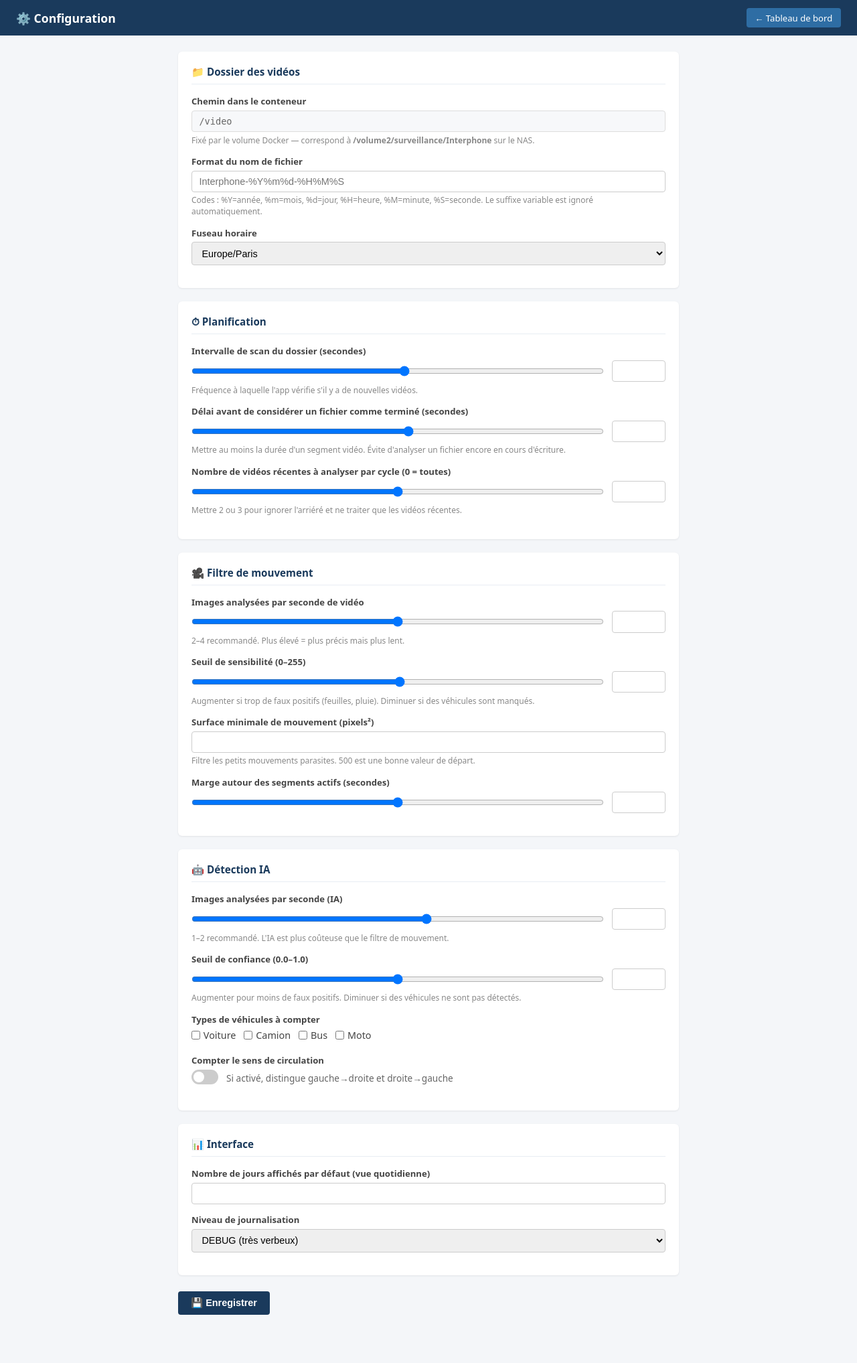
After one commit to Mathiaspayet/comptage-vehicules, a Python web app: template src/templates/config.html in a window 1280 px wide. The commit adds this page. Shown: the whole page at 67% size. Run offline with Jinja, Linux system fonts and the light colour scheme; the template is opened without the code that fills it, so the values that code supplies are empty.

Commit message:
feat: interface de configuration web complète
- Nouvelle page /config/ avec tous les paramètres éditables :
  format du nom de fichier, fuseau horaire, planification,
  filtre de mouvement, seuils IA, types de véhicules, etc.
- Bouton "Redémarrer" intégré : envoie SIGTERM à PID 1,
  Docker relance le conteneur automatiquement (restart: always)
- Plus besoin de créer config.yaml manuellement :
  l'app démarre avec des valeurs par défaut et l'UI crée le fichier
- Bouton ⚙️ Configuration ajouté dans le header du dashboard

Co-Authored-By: Claude Sonnet 4.6 <noreply@anthropic.com>

```diff
--- a/docker-compose.yml
+++ b/docker-compose.yml
@@ -5,9 +5,9 @@
 # via Container Manager ou : docker compose up -d
 #
 # AVANT DE DÉMARRER :
-#   1. Copiez config.example.yaml en config.yaml dans /volume2/docker/comptage/data/
-#   2. Remplissez config.yaml avec vos valeurs réelles
-#   3. Ajustez VIDEO_PATH ci-dessous avec le chemin de vos vidéos
+#   1. Créez le dossier /volume2/docker/comptage/data/ sur le NAS
+#   2. Démarrez les conteneurs — la configuration se fait via l'interface web
+#      http://[IP-NAS]:8080/config/
 # ============================================================
 
 services:
--- a/src/dashboard.py
+++ b/src/dashboard.py
@@ -8,6 +8,7 @@ from flask import Flask, jsonify, render_template, request
 
 from .calibration import create_calibration_blueprint
 from .config import Config
+from .config_editor import create_config_blueprint
 from .database import Database
 
 logger = logging.getLogger(__name__)
@@ -31,6 +32,10 @@ def create_app(config: Config, db: Database) -> Flask:
     # ── Calibration sous /calibration ──────────────────────────────
     calib_bp = create_calibration_blueprint(config)
     app.register_blueprint(calib_bp)
+
+    # ── Configuration sous /config ─────────────────────────────────
+    config_bp = create_config_blueprint(config)
+    app.register_blueprint(config_bp)
 
     # ── Dashboard ──────────────────────────────────────────────────
     @app.route("/")
--- /dev/null
+++ b/src/templates/config.html
@@ -0,0 +1,302 @@
+<!DOCTYPE html>
+<html lang="fr">
+<head>
+  <meta charset="UTF-8">
+  <meta name="viewport" content="width=device-width, initial-scale=1.0">
+  <title>Configuration — Comptage de véhicules</title>
+  <style>
+    *, *::before, *::after { box-sizing: border-box; margin: 0; padding: 0; }
+    body { font-family: system-ui, sans-serif; background: #f4f6f9; color: #222; }
+    header { background: #1a3a5c; color: #fff; padding: .75rem 1.5rem; display: flex; align-items: center; gap: 1rem; }
+    header h1 { font-size: 1.1rem; flex: 1; }
+    .btn-back { background: #2e6da4; color: #fff; border: none; border-radius: 4px; padding: .35rem .8rem; font-size: .82rem; cursor: pointer; text-decoration: none; }
+    .btn-back:hover { background: #3a7fc1; }
+    main { max-width: 780px; margin: 1.5rem auto; padding: 0 1rem 3rem; }
+    .card { background: #fff; border-radius: 6px; padding: 1.25rem; box-shadow: 0 1px 3px rgba(0,0,0,.08); margin-bottom: 1.25rem; }
+    .card h2 { font-size: .95rem; color: #1a3a5c; margin-bottom: 1rem; padding-bottom: .5rem; border-bottom: 1px solid #e8edf3; }
+    .field { margin-bottom: .9rem; }
+    .field label { display: block; font-size: .82rem; font-weight: 600; color: #444; margin-bottom: .3rem; }
+    .field .hint { font-size: .75rem; color: #888; margin-top: .2rem; }
+    input[type=text], input[type=number], select { width: 100%; padding: .45rem .65rem; border: 1px solid #ccc; border-radius: 4px; font-size: .9rem; }
+    input[type=range] { width: 100%; margin: .25rem 0; }
+    .range-row { display: flex; align-items: center; gap: .75rem; }
+    .range-row input[type=number] { width: 80px; flex-shrink: 0; }
+    .checkboxes { display: flex; gap: .75rem; flex-wrap: wrap; margin-top: .3rem; }
+    .checkboxes label { display: flex; align-items: center; gap: .3rem; font-weight: normal; font-size: .9rem; cursor: pointer; }
+    .toggle-row { display: flex; align-items: center; gap: .75rem; }
+    .toggle { position: relative; display: inline-block; width: 40px; height: 22px; flex-shrink: 0; }
+    .toggle input { opacity: 0; width: 0; height: 0; }
+    .slider { position: absolute; inset: 0; background: #ccc; border-radius: 22px; transition: .3s; cursor: pointer; }
+    .slider:before { content: ''; position: absolute; width: 16px; height: 16px; left: 3px; bottom: 3px; background: #fff; border-radius: 50%; transition: .3s; }
+    input:checked + .slider { background: #1a3a5c; }
+    input:checked + .slider:before { transform: translateX(18px); }
+    .readonly-field { background: #f7f8fa; border: 1px solid #ddd; border-radius: 4px; padding: .45rem .65rem; font-size: .85rem; color: #666; font-family: monospace; }
+    .actions { display: flex; gap: .75rem; align-items: center; flex-wrap: wrap; margin-top: 1.5rem; }
+    .btn { padding: .55rem 1.2rem; border: none; border-radius: 4px; font-size: .9rem; cursor: pointer; font-weight: 600; }
+    .btn-save    { background: #1a3a5c; color: #fff; }
+    .btn-save:hover { background: #2a5080; }
+    .btn-restart { background: #d97706; color: #fff; display: none; }
+    .btn-restart:hover { background: #b45309; }
+    #msg { font-size: .85rem; padding: .4rem .8rem; border-radius: 4px; }
+    #msg.ok  { background: #dcfce7; color: #166534; }
+    #msg.err { background: #fee2e2; color: #991b1b; }
+    #msg.warn { background: #fef9c3; color: #854d0e; }
+  </style>
+</head>
+<body>
+<header>
+  <h1>⚙️ Configuration</h1>
+  <a class="btn-back" href="/">← Tableau de bord</a>
+</header>
+<main>
+
+  <!-- VIDÉOS -->
+  <div class="card">
+    <h2>📁 Dossier des vidéos</h2>
+    <div class="field">
+      <label>Chemin dans le conteneur</label>
+      <div class="readonly-field">/video</div>
+      <div class="hint">Fixé par le volume Docker — correspond à <strong>/volume2/surveillance/Interphone</strong> sur le NAS.</div>
+    </div>
+    <div class="field">
+      <label for="filename_datetime_format">Format du nom de fichier</label>
+      <input type="text" id="filename_datetime_format" placeholder="Interphone-%Y%m%d-%H%M%S">
+      <div class="hint">Codes : %Y=année, %m=mois, %d=jour, %H=heure, %M=minute, %S=seconde. Le suffixe variable est ignoré automatiquement.</div>
+    </div>
+    <div class="field">
+      <label for="timezone">Fuseau horaire</label>
+      <select id="timezone">
+        <option value="Europe/Paris">Europe/Paris</option>
+        <option value="Europe/London">Europe/London</option>
+        <option value="Europe/Berlin">Europe/Berlin</option>
+        <option value="Europe/Madrid">Europe/Madrid</option>
+        <option value="Europe/Rome">Europe/Rome</option>
+        <option value="UTC">UTC</option>
+      </select>
+    </div>
+  </div>
+
+  <!-- PLANIFICATION -->
+  <div class="card">
+    <h2>⏱ Planification</h2>
+    <div class="field">
+      <label for="scan_interval_seconds">Intervalle de scan du dossier (secondes)</label>
+      <div class="range-row">
+        <input type="range" id="scan_interval_range" min="10" max="300" step="10" oninput="sync('scan_interval_seconds', this.value)">
+        <input type="number" id="scan_interval_seconds" min="10" max="300" oninput="sync('scan_interval_range', this.value)">
+      </div>
+      <div class="hint">Fréquence à laquelle l'app vérifie s'il y a de nouvelles vidéos.</div>
+    </div>
+    <div class="field">
+      <label for="file_stable_delay_seconds">Délai avant de considérer un fichier comme terminé (secondes)</label>
+      <div class="range-row">
+        <input type="range" id="file_stable_delay_range" min="30" max="600" step="30" oninput="sync('file_stable_delay_seconds', this.value)">
+        <input type="number" id="file_stable_delay_seconds" min="30" max="600" oninput="sync('file_stable_delay_range', this.value)">
+      </div>
+      <div class="hint">Mettre au moins la durée d'un segment vidéo. Évite d'analyser un fichier encore en cours d'écriture.</div>
+    </div>
+    <div class="field">
+      <label for="max_recent_files">Nombre de vidéos récentes à analyser par cycle (0 = toutes)</label>
+      <div class="range-row">
+        <input type="range" id="max_recent_files_range" min="0" max="20" step="1" oninput="sync('max_recent_files', this.value)">
+        <input type="number" id="max_recent_files" min="0" max="100" oninput="sync('max_recent_files_range', this.value)">
+      </div>
+      <div class="hint">Mettre 2 ou 3 pour ignorer l'arriéré et ne traiter que les vidéos récentes.</div>
+    </div>
+  </div>
+
+  <!-- FILTRE DE MOUVEMENT -->
+  <div class="card">
+    <h2>🎥 Filtre de mouvement</h2>
+    <div class="field">
+      <label for="motion_sample_fps">Images analysées par seconde de vidéo</label>
+      <div class="range-row">
+        <input type="range" id="motion_sample_fps_range" min="1" max="8" step="0.5" oninput="sync('motion_sample_fps', this.value)">
+        <input type="number" id="motion_sample_fps" min="1" max="8" step="0.5" oninput="sync('motion_sample_fps_range', this.value)">
+      </div>
+      <div class="hint">2–4 recommandé. Plus élevé = plus précis mais plus lent.</div>
+    </div>
+    <div class="field">
+      <label for="motion_threshold">Seuil de sensibilité (0–255)</label>
+      <div class="range-row">
+        <input type="range" id="motion_threshold_range" min="5" max="100" step="1" oninput="sync('motion_threshold', this.value)">
+        <input type="number" id="motion_threshold" min="5" max="100" oninput="sync('motion_threshold_range', this.value)">
+      </div>
+      <div class="hint">Augmenter si trop de faux positifs (feuilles, pluie). Diminuer si des véhicules sont manqués.</div>
+    </div>
+    <div class="field">
+      <label for="min_motion_area">Surface minimale de mouvement (pixels²)</label>
+      <input type="number" id="min_motion_area" min="100" max="10000" step="100">
+      <div class="hint">Filtre les petits mouvements parasites. 500 est une bonne valeur de départ.</div>
+    </div>
+    <div class="field">
+      <label for="segment_padding_seconds">Marge autour des segments actifs (secondes)</label>
+      <div class="range-row">
+        <input type="range" id="segment_padding_range" min="0" max="5" step="0.5" oninput="sync('segment_padding_seconds', this.value)">
+        <input type="number" id="segment_padding_seconds" min="0" max="5" step="0.5" oninput="sync('segment_padding_range', this.value)">
+      </div>
+    </div>
+  </div>
+
+  <!-- DÉTECTION IA -->
+  <div class="card">
+    <h2>🤖 Détection IA</h2>
+    <div class="field">
+      <label for="detector_sample_fps">Images analysées par seconde (IA)</label>
+      <div class="range-row">
+        <input type="range" id="detector_sample_fps_range" min="0.5" max="4" step="0.5" oninput="sync('detector_sample_fps', this.value)">
+        <input type="number" id="detector_sample_fps" min="0.5" max="4" step="0.5" oninput="sync('detector_sample_fps_range', this.value)">
+      </div>
+      <div class="hint">1–2 recommandé. L'IA est plus coûteuse que le filtre de mouvement.</div>
+    </div>
+    <div class="field">
+      <label for="confidence_threshold">Seuil de confiance (0.0–1.0)</label>
+      <div class="range-row">
+        <input type="range" id="confidence_threshold_range" min="0.1" max="0.9" step="0.05" oninput="sync('confidence_threshold', this.value)">
+        <input type="number" id="confidence_threshold" min="0.1" max="0.9" step="0.05" oninput="sync('confidence_threshold_range', this.value)">
+      </div>
+      <div class="hint">Augmenter pour moins de faux positifs. Diminuer si des véhicules ne sont pas détectés.</div>
+    </div>
+    <div class="field">
+      <label>Types de véhicules à compter</label>
+      <div class="checkboxes" id="vehicle_classes">
+        <label><input type="checkbox" value="car"> Voiture</label>
+        <label><input type="checkbox" value="truck"> Camion</label>
+        <label><input type="checkbox" value="bus"> Bus</label>
+        <label><input type="checkbox" value="motorcycle"> Moto</label>
+      </div>
+    </div>
+    <div class="field">
+      <label>Compter le sens de circulation</label>
+      <div class="toggle-row">
+        <label class="toggle">
+          <input type="checkbox" id="count_direction">
+          <span class="slider"></span>
+        </label>
+        <span style="font-size:.85rem;color:#666">Si activé, distingue gauche→droite et droite→gauche</span>
+      </div>
+    </div>
+  </div>
+
+  <!-- INTERFACE -->
+  <div class="card">
+    <h2>📊 Interface</h2>
+    <div class="field">
+      <label for="default_days">Nombre de jours affichés par défaut (vue quotidienne)</label>
+      <input type="number" id="default_days" min="1" max="365">
+    </div>
+    <div class="field">
+      <label for="log_level">Niveau de journalisation</label>
+      <select id="log_level">
+        <option value="DEBUG">DEBUG (très verbeux)</option>
+        <option value="INFO">INFO (normal)</option>
+        <option value="WARNING">WARNING (erreurs uniquement)</option>
+        <option value="ERROR">ERROR (problèmes graves)</option>
+      </select>
+    </div>
+  </div>
+
+  <!-- ACTIONS -->
+  <div class="actions">
+    <button class="btn btn-save" onclick="saveConfig()">💾 Enregistrer</button>
+    <button class="btn btn-restart" id="btn-restart" onclick="restartApp()">🔄 Redémarrer pour appliquer</button>
+    <span id="msg"></span>
+  </div>
+
+</main>
+<script>
+function sync(targetId, value) {
+  const el = document.getElementById(targetId);
+  if (el) el.value = value;
+}
+
+async function loadConfig() {
+  const res  = await fetch('/config/api/current');
+  const data = await res.json();
+
+  setVal('filename_datetime_format', data.filename_datetime_format);
+  setVal('timezone', data.timezone);
+  setVal('scan_interval_seconds', data.ingestion?.scan_interval_seconds);
+  setVal('scan_interval_range',   data.ingestion?.scan_interval_seconds);
+  setVal('file_stable_delay_seconds', data.ingestion?.file_stable_delay_seconds);
+  setVal('file_stable_delay_range',   data.ingestion?.file_stable_delay_seconds);
+  setVal('max_recent_files', data.ingestion?.max_recent_files);
+  setVal('max_recent_files_range', data.ingestion?.max_recent_files);
+  setVal('motion_sample_fps', data.motion_filter?.sample_fps);
+  setVal('motion_sample_fps_range', data.motion_filter?.sample_fps);
+  setVal('motion_threshold', data.motion_filter?.motion_threshold);
+  setVal('motion_threshold_range', data.motion_filter?.motion_threshold);
+  setVal('min_motion_area', data.motion_filter?.min_motion_area);
+  setVal('segment_padding_seconds', data.motion_filter?.segment_padding_seconds);
+  setVal('segment_padding_range',   data.motion_filter?.segment_padding_seconds);
+  setVal('detector_sample_fps', data.detector?.sample_fps);
+  setVal('detector_sample_fps_range', data.detector?.sample_fps);
+  setVal('confidence_threshold', data.detector?.confidence_threshold);
+  setVal('confidence_threshold_range', data.detector?.confidence_threshold);
+  setVal('default_days', data.dashboard?.default_days);
+  setVal('log_level', data.logging?.level);
+  document.getElementById('count_direction').checked = !!data.detector?.count_direction;
+
+  const classes = data.detector?.vehicle_classes || [];
+  document.querySelectorAll('#vehicle_classes input[type=checkbox]').forEach(cb => {
+    cb.checked = classes.includes(cb.value);
+  });
+}
+
+function setVal(id, val) {
+  const el = document.getElementById(id);
+  if (!el || val === undefined || val === null) return;
+  el.value = val;
+}
+
+async function saveConfig() {
+  const classes = [];
+  document.querySelectorAll('#vehicle_classes input[type=checkbox]:checked').forEach(cb => classes.push(cb.value));
+
+  const payload = {
+    video_folder:               '/video',
+    filename_datetime_format:   document.getElementById('filename_datetime_format').value,
+    timezone:                   document.getElementById('timezone').value,
+    scan_interval_seconds:      document.getElementById('scan_interval_seconds').value,
+    file_stable_delay_seconds:  document.getElementById('file_stable_delay_seconds').value,
+    max_recent_files:           document.getElementById('max_recent_files').value,
+    motion_sample_fps:          document.getElementById('motion_sample_fps').value,
+    motion_threshold:           document.getElementById('motion_threshold').value,
+    min_motion_area:            document.getElementById('min_motion_area').value,
+    segment_padding_seconds:    document.getElementById('segment_padding_seconds').value,
+    detector_sample_fps:        document.getElementById('detector_sample_fps').value,
+    confidence_threshold:       document.getElementById('confidence_threshold').value,
+    vehicle_classes:            classes,
+    count_direction:            document.getElementById('count_direction').checked,
+    default_days:               document.getElementById('default_days').value,
+    log_level:                  document.getElementById('log_level').value,
+  };
+
+  const res  = await fetch('/config/api/save', { method:'POST', headers:{'Content-Type':'application/json'}, body:JSON.stringify(payload) });
+  const data = await res.json();
+
+  if (data.ok) {
+    showMsg('✅ Configuration enregistrée.', 'ok');
+    document.getElementById('btn-restart').style.display = '';
+  } else {
+    showMsg('❌ ' + data.error, 'err');
+  }
+}
+
+async function restartApp() {
+  showMsg('⏳ Redémarrage en cours… la page va se recharger dans 10 secondes.', 'warn');
+  document.getElementById('btn-restart').disabled = true;
+  await fetch('/config/api/restart', { method: 'POST' });
+  setTimeout(() => location.href = '/', 10000);
+}
+
+function showMsg(text, type) {
+  const el = document.getElementById('msg');
+  el.textContent = text;
+  el.className = type;
+}
+
+loadConfig();
+</script>
+</body>
+</html>
--- a/src/templates/dashboard.html
+++ b/src/templates/dashboard.html
@@ -45,6 +45,7 @@
   <div class="header-right">
     <span class="version" id="version-info">chargement…</span>
     <a class="btn-calib" href="/calibration/">🎯 Calibration</a>
+    <a class="btn-calib" href="/config/">⚙️ Configuration</a>
     <span id="status-dot" class="status-dot" title="Statut du service"></span>
   </div>
 </header>
```
Also changed, not shown: src/config_editor.py (added, +114 -0 lines).
